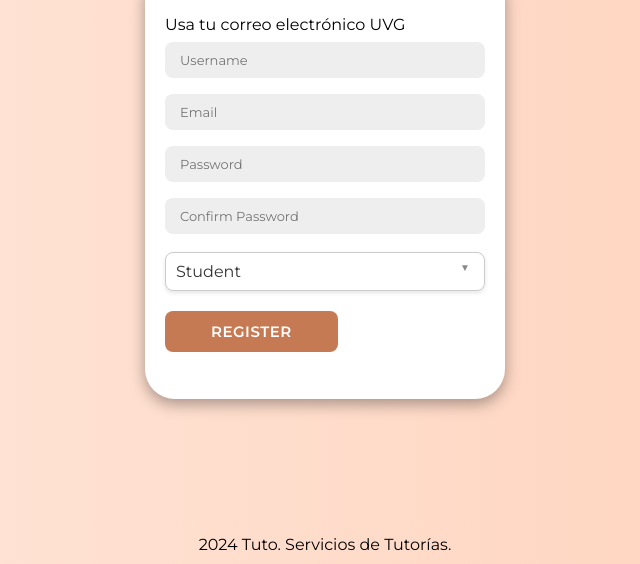
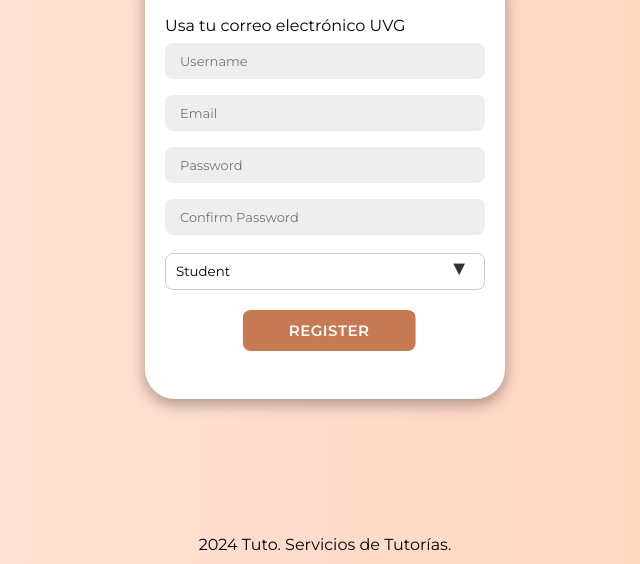
Before and after one commit to eunicean/TUTTOSoft1, a React app: page /register in a window 1280 px wide. Shown: the part 236-800 px from the top of the page, without its empty margins (315-955 px from the left). Built offline with nearby package versions, Linux system fonts and the light colour scheme.

Commit message:
Fixed minor details on the css of the register and sessions

```diff
--- a/src/frontend/css/Register.css
+++ b/src/frontend/css/Register.css
@@ -76,11 +76,13 @@ Button {
 /* Add a custom arrow to dropdown */
 .select-container:after {
   content: '▼';
-  position: absolute;
-  right: 15px;
-  top: calc(50% - 0.5em);
-  pointer-events: none;
-  color: #888;
+  position:absolute;
+  top: 50%;
+  right: 10%;
+  transform: translateY(300%);
+  color: #333; /* Flecha de color oscuro */
+  pointer-events: none; /* El icono no debe afectar la funcionalidad del select */
+  font-size: 20px; /* Tamaño de la flecha */
 }
 
 /* Styling for error messages */
@@ -90,3 +92,8 @@ Button {
   text-align: center;
   width: 100%;
 }
+
+.register-container Button{
+    transform: translateX(45%);
+
+}
--- a/src/frontend/css/Sessions.css
+++ b/src/frontend/css/Sessions.css
@@ -85,14 +85,14 @@ body, html {
   }
 
 
-  .select-container {
+  .session-filters {
     position: relative;
     display: inline-block;
     width: 100%;
     margin: 10px 0;
   }
 
-.select-container select {
+.session-filters select {
   width: 100%;
   padding: 10px 15px;
   background-color: #f7f7f7; /* Fondo gris claro */
@@ -107,19 +107,19 @@ body, html {
   box-shadow: 0 2px 4px rgba(0,0,0,0.1); /* Sombra suave */
 }
 
-.select-container:after {
-  content: '\25BC'; /* Unicode para flecha hacia abajo */
+.session-filters:after {
+  content: '▼';
   position: absolute;
   top: 50%;
   right: 15px;
-  transform: translateY(-50%);
+  transform: translateY(0%);
   color: #333; /* Flecha de color oscuro */
   pointer-events: none; /* El icono no debe afectar la funcionalidad del select */
-  font-size: 10px; /* Tamaño de la flecha */
+  font-size: 20px; /* Tamaño de la flecha */
 }
 
 /* Puedes agregar estilos adicionales para cuando se pasa el mouse por encima */
-.select-container select:hover {
+.session-filters select:hover {
   background-color: #eaeaea; /* Fondo un poco más oscuro al pasar el ratón por encima */
 }
 
```
